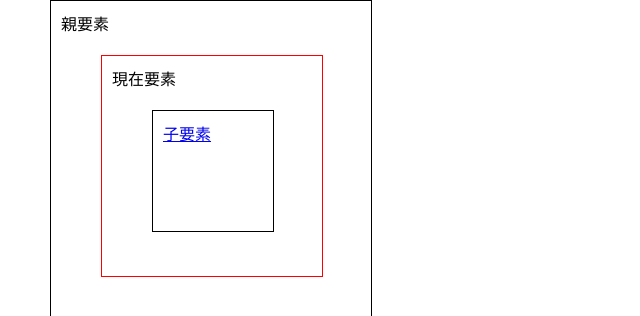
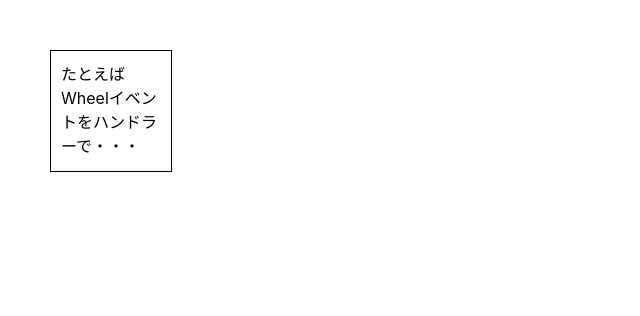
Before and after one commit to iruma-tea/react_introduction, a React (Create React App) app in the folder my-react/: page / in a window 1280 px wide. Shown: the top 316 px of the page, without its empty margins (0-640 px from the left). Built offline with nearby package versions, Linux system fonts and the light colour scheme.

Commit message:
リスト3-4-26まで学習完了

```diff
--- /dev/null
+++ b/my-react/src/chap03/EventOnce.js
@@ -0,0 +1,19 @@
+import {useState} from 'react'
+
+export default function EventOnce() {
+    const [clicked, setClicked] = useState(false);
+    const [result, setResult] = useState('-');
+    const handleClick = e => {
+        if (!clicked) {
+            setResult(Math.floor(Math.random() * 100 + 1));
+            setClicked(true);
+        }
+    };
+
+    return (
+        <>
+            <button onClick={handleClick}>結果表示</button>
+            <p>今日の運勢は{result}点です。</p>
+        </>
+    );
+}
--- /dev/null
+++ b/my-react/src/chap03/EventPassive.css
@@ -0,0 +1,6 @@
+.box {
+    height: 100px;
+    width: 100px;
+    border: 1px solid #000;
+    overflow: scroll;
+}
--- /dev/null
+++ b/my-react/src/chap03/EventPassive.js
@@ -0,0 +1,10 @@
+import './EventPassive.css';
+
+export default function EventPassive() {
+    const handleWheel = e => e.preventDefault();
+    return (
+        <div className='box' onWheel={handleWheel}>
+            たとえばWheelイベントをハンドラーで・・・
+        </div>
+    );
+}
--- a/my-react/src/index.js
+++ b/my-react/src/index.js
@@ -29,6 +29,8 @@
 import EventArgs from './chap03/EventArgs';
 import EventArgs2 from './chap03/EventArgs2';
 import EventPropagation from './chap03/EventPropagation';
+import EventOnce from './chap03/EventOnce';
+import EventPassive from './chap03/EventPassive';
 
 const root = ReactDOM.createRoot(document.getElementById('root'));
 // root.render(
@@ -298,8 +300,16 @@
 //   <EventArgs2 />
 // );
 
+// root.render(
+//   <EventPropagation />
+// );
+
+// root.render(
+//   <EventOnce />
+// );
+
 root.render(
-  <EventPropagation />
+  <EventPassive />
 );
 
 // If you want to start measuring performance in your app, pass a function
```
